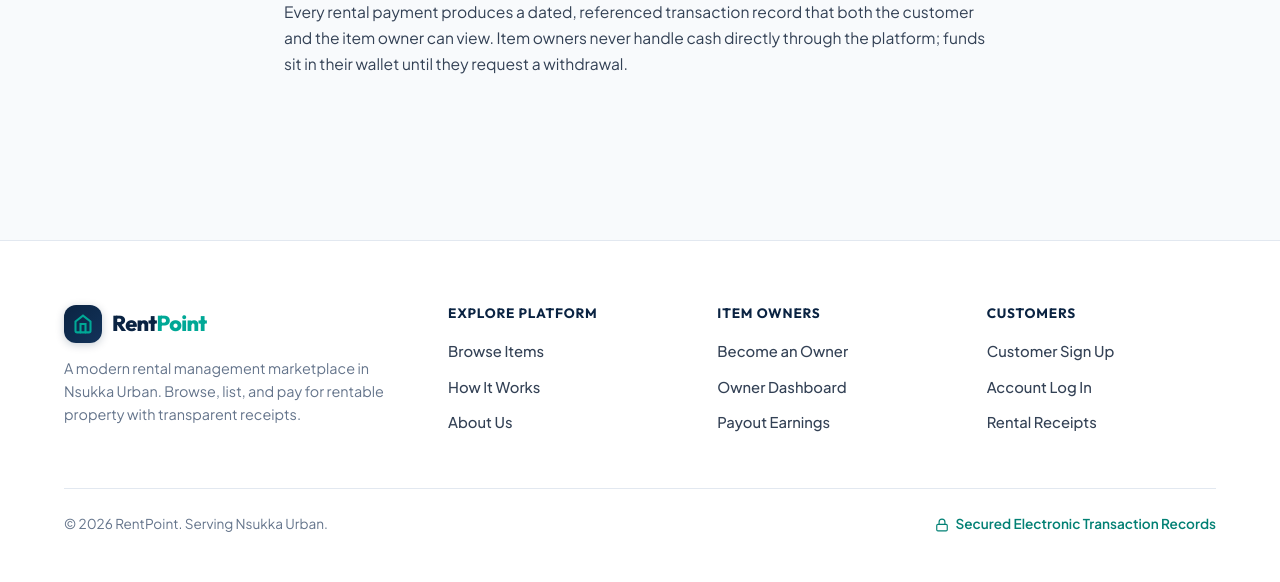
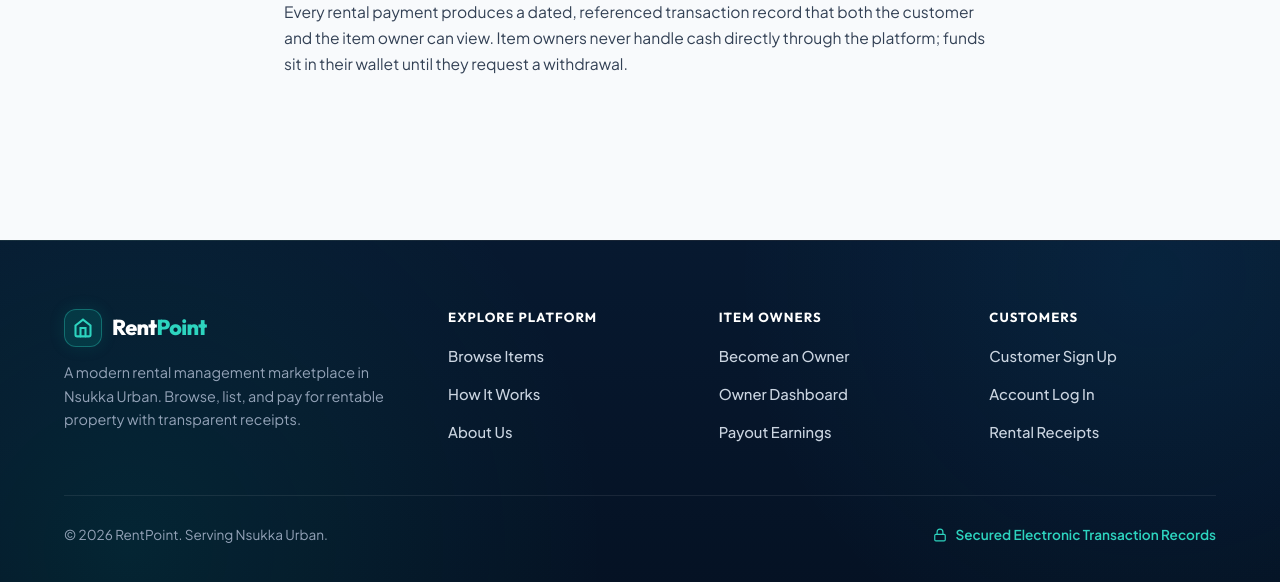
Before and after one commit to odibest7/rentpoint, a Django app: page /about/ in a window 1280 px wide. Shown: the part 1069-1651 px from the top of the page. Before the commit the page ends 1601 px from the top, so only its background shows below. Run offline with Django 5.2, Linux system fonts and the light colour scheme.

Commit message:
feat(ui): apply distinct deep navy and vibrant teal footer design across all pages

```diff
--- a/static/css/main.css
+++ b/static/css/main.css
@@ -1166,18 +1166,24 @@ input[type="number"], input[type="file"], select, textarea {
 
 .mt-0 { margin-top: 0; }
 
-/* ---------- Footer ---------- */
+/* ---------- Footer (Distinct Deep Navy Color Design) ---------- */
 .site-footer {
-  border-top: 1px solid var(--color-border);
-  background: var(--color-surface);
+  border-top: 1px solid rgba(255, 255, 255, 0.08);
+  background:
+    radial-gradient(circle at 10% 90%, rgba(0, 168, 150, 0.12) 0%, transparent 40%),
+    radial-gradient(circle at 90% 10%, rgba(14, 165, 233, 0.08) 0%, transparent 35%),
+    linear-gradient(180deg, #071930 0%, #051224 100%);
+  color: #CBD5E1;
   margin-top: 80px;
-  padding: 64px 0 32px;
+  padding: 68px 0 36px;
+  position: relative;
+  overflow: hidden;
 }
 
 .footer-grid {
   display: grid;
   grid-template-columns: 1.5fr 1fr 1fr 1fr;
-  gap: 40px;
+  gap: 44px;
   margin-bottom: 48px;
 }
 
@@ -1187,18 +1193,35 @@ input[type="number"], input[type="file"], select, textarea {
   gap: 14px;
 }
 
+.footer-brand .brand-icon {
+  background: rgba(0, 168, 150, 0.18);
+  border: 1px solid rgba(45, 212, 191, 0.35);
+  color: #2DD4BF;
+  box-shadow: 0 0 16px rgba(0, 168, 150, 0.15);
+}
+
+.footer-brand .brand-text {
+  color: #FFFFFF;
+}
+
+.footer-brand .brand-accent {
+  color: #2DD4BF;
+}
+
 .footer-desc {
   font-size: 0.9rem;
   max-width: 34ch;
-  line-height: 1.6;
+  line-height: 1.65;
+  color: #94A3B8;
 }
 
 .footer-grid h4 {
-  font-size: 0.85rem;
+  font-size: 0.825rem;
   text-transform: uppercase;
-  letter-spacing: 0.06em;
-  color: var(--color-primary-navy);
-  margin-bottom: 16px;
+  letter-spacing: 0.08em;
+  font-weight: 700;
+  color: #FFFFFF;
+  margin-bottom: 18px;
 }
 
 .footer-grid ul {
@@ -1207,36 +1230,38 @@ input[type="number"], input[type="file"], select, textarea {
   padding: 0;
   display: flex;
   flex-direction: column;
-  gap: 10px;
+  gap: 12px;
 }
 
 .footer-grid a {
-  color: var(--color-ink-soft);
+  color: #CBD5E1;
   font-size: 0.925rem;
   font-weight: 500;
+  transition: all 0.18s ease;
 }
 
 .footer-grid a:hover {
-  color: var(--color-accent-teal-dark);
+  color: #2DD4BF;
+  transform: translateX(2px);
 }
 
 .footer-bottom {
   display: flex;
   justify-content: space-between;
   align-items: center;
-  padding-top: 24px;
-  border-top: 1px solid var(--color-border);
+  padding-top: 28px;
+  border-top: 1px solid rgba(255, 255, 255, 0.08);
   font-size: 0.85rem;
-  color: var(--color-ink-muted);
+  color: #94A3B8;
   flex-wrap: wrap;
-  gap: 12px;
+  gap: 14px;
 }
 
 .footer-secure {
   display: inline-flex;
   align-items: center;
-  gap: 6px;
-  color: var(--color-accent-teal-dark);
+  gap: 8px;
+  color: #2DD4BF;
   font-weight: 600;
 }
 
```
